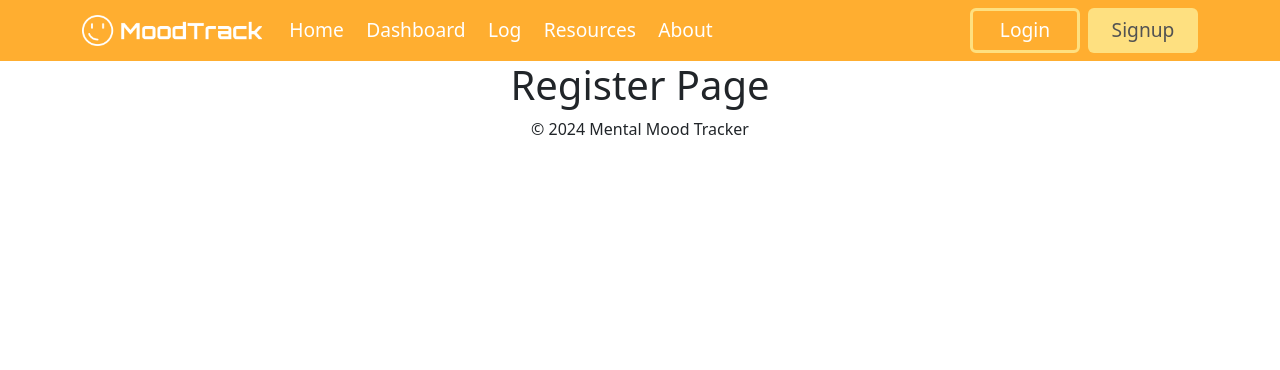
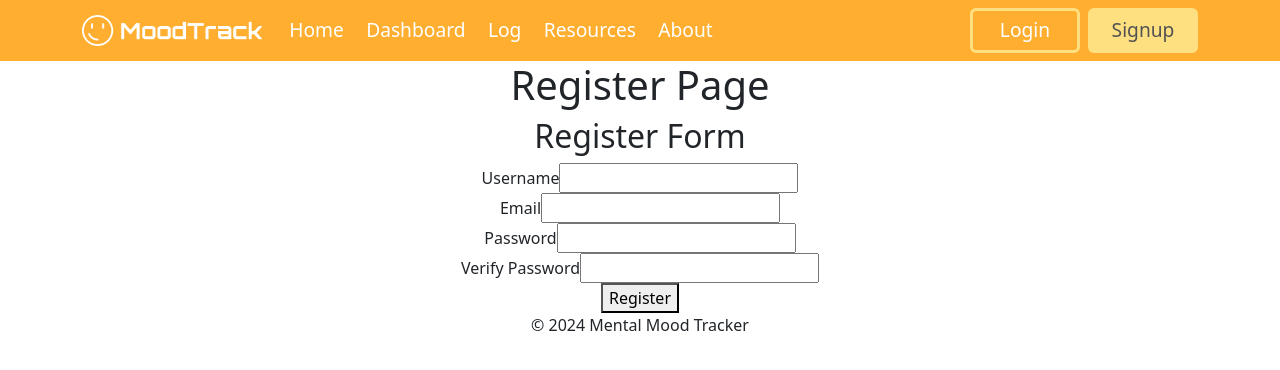
Before and after one commit to CharlieYu1/mental-mood-tracker, a React (Vite) app in the folder frontend/: page /register in a window 1280 px wide. Shown: the top 370 px of the page. Built offline with nearby package versions, Linux system fonts and the light colour scheme.

Commit message:
Register Form

```diff
--- a/frontend/src/pages/Register.jsx
+++ b/frontend/src/pages/Register.jsx
@@ -1,10 +1,69 @@
 //Register page
-import React from "react";
+import React, { useState } from "react";
 
 function Register() {
+
+  // states
+  const [username, setUsername] = useState("")
+  const [email, setEmail] = useState("")
+  const [password, setPassword] = useState("")
+  const [verifyPassword, setVerifyPassword] = useState("")
+
+  // handleLogin
+  // may change to pass from parent component
+  const handleLogin = () => {
+    // TODO
+  }
+
   return (
     <div>
       <h1>Register Page</h1>
+      <div>
+        <h2>Register Form</h2>
+        <form onSubmit={handleLogin}>
+          <div>
+            Username
+            <input
+              type="text"
+              id="username"
+              value={username}
+              name="Username"
+              onChange={({target}) => setUsername(target.value)}
+            />
+          </div>
+          <div>
+            Email
+            <input
+              type="text"
+              id="email"
+              value={email}
+              name="Email"
+              onChange={({target}) => setEmail(target.value)}
+            />
+          </div>
+          <div>
+            Password
+            <input
+              type="password"
+              id="password"
+              value={password}
+              name="Password"
+              onChange={({target}) => setPassword(target.value)}
+            />
+          </div>
+          <div>
+            Verify Password
+            <input
+              type="password"
+              id="verify-password"
+              value={verifyPassword}
+              name="Verify Password"
+              onChange={({target}) => setVerifyPassword(target.value)}
+            />
+          </div>
+          <button id="register-button" type="submit">Register</button>
+        </form>
+      </div>
     </div>
   );
 }
```
